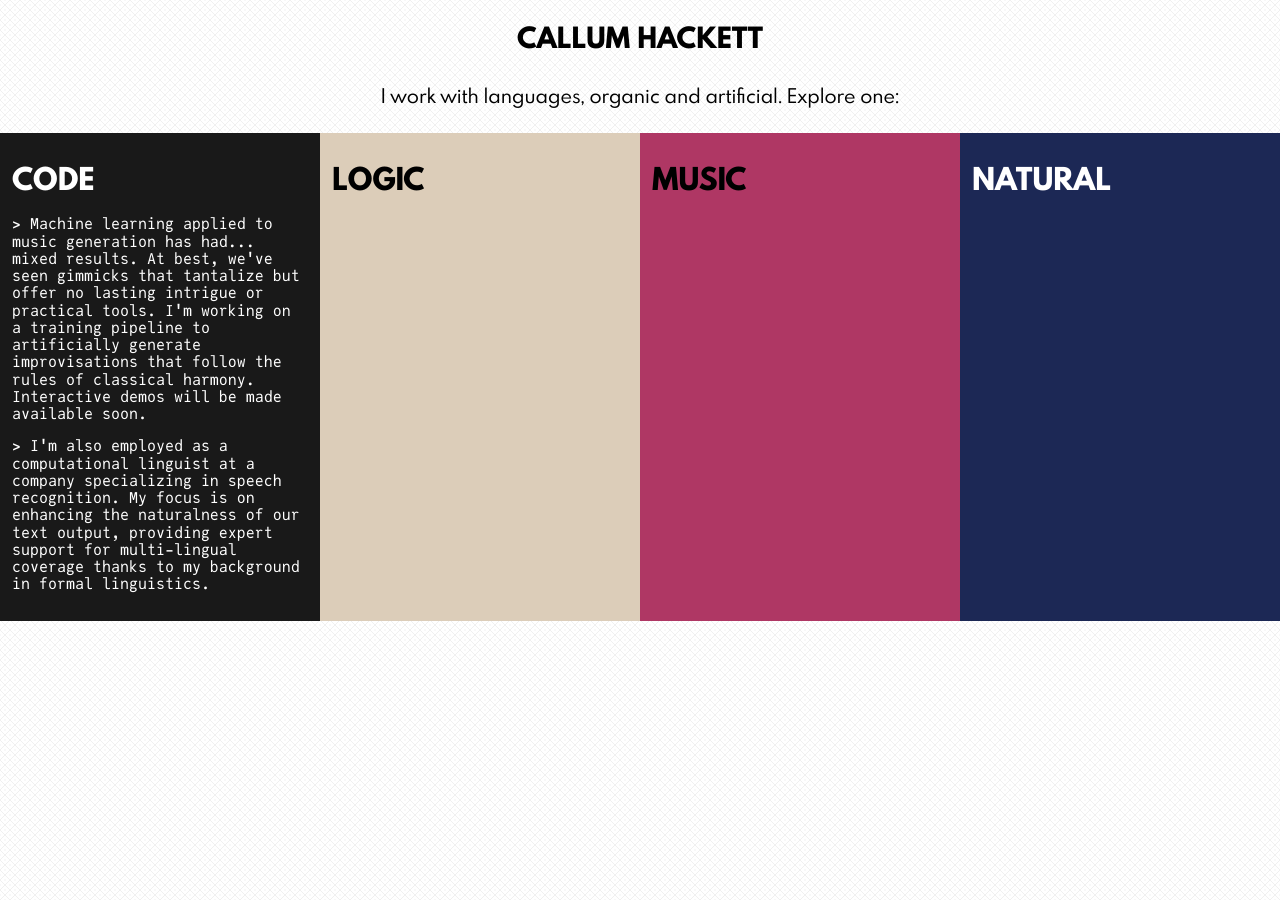
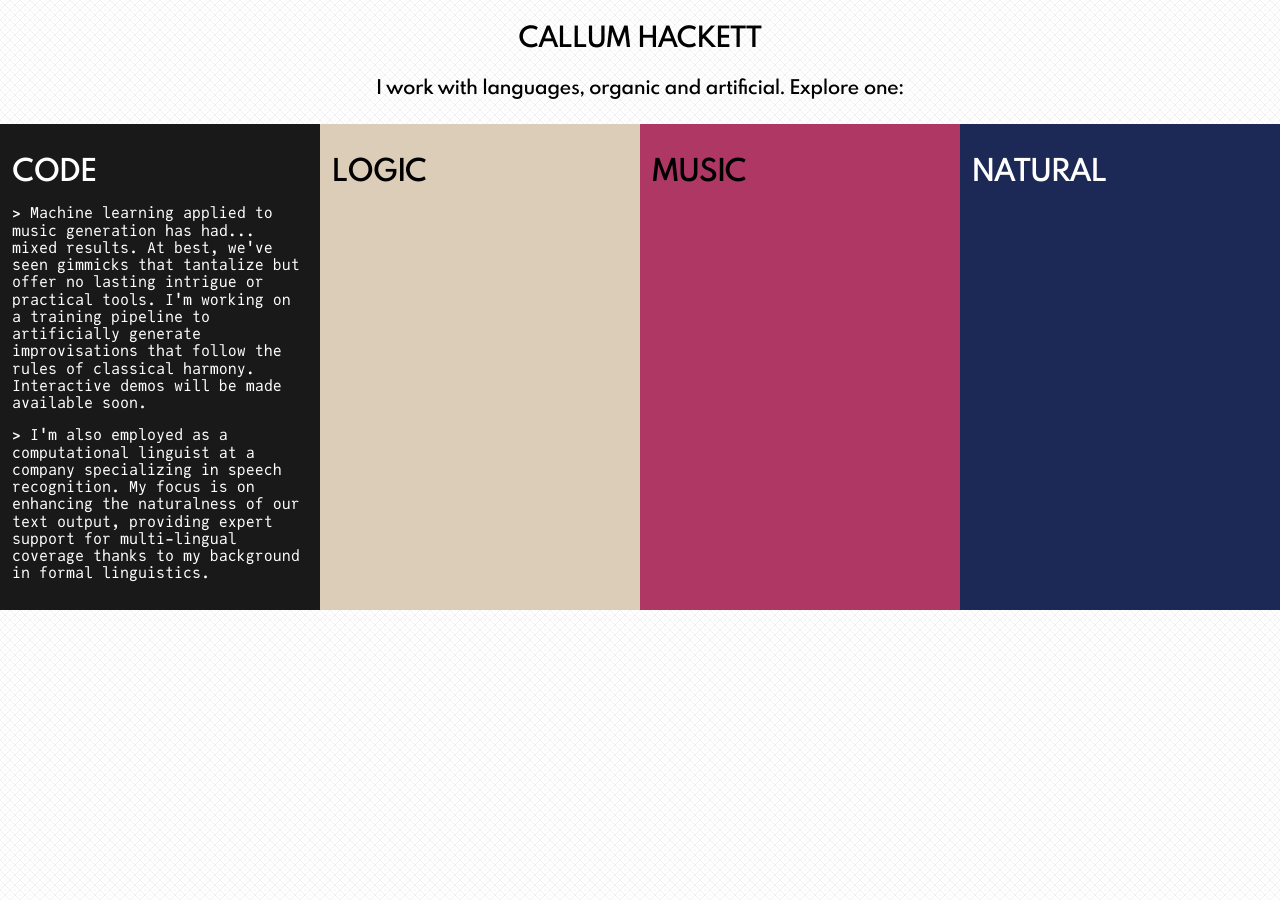
Before and after one commit to callumhackett/callumhackett.github.io, a Jekyll site: the page index.html, which Jekyll copies as it is, in a window 1280 px wide. Built offline with Jekyll 4.4.1, drawn with Linux system fonts in a browser that asks for light colours.

Commit message:
font styles

```diff
--- a/index.html
+++ b/index.html
@@ -11,7 +11,7 @@
     <body>
         <h1>CALLUM HACKETT</h1>
         <div class="description">
-            <h4>I work with languages, organic and artificial. Explore one:</h4>
+            <p>I work with languages, organic and artificial. Explore one:</p>
         </div>
         <div class="front-table">
             <div class="code-block">
--- a/style.css
+++ b/style.css
@@ -8,7 +8,7 @@
     font-family: 'spartan';
     src: url('fonts/spartanmb-extra-bold-webfont.woff2') format('woff2'),
          url('fonts/spartanmb-extra-bold-webfont.woff') format('woff');
-    font-weight: 700;
+    font-weight: bolder;
     font-style: normal;
 }
 
@@ -16,7 +16,7 @@
     font-family: 'spartan';
     src: url('fonts/spartanmb-regular-webfont.woff2') format('woff2'),
          url('fonts/spartanmb-regular-webfont.woff') format('woff');
-    font-weight: 400;
+    font-weight: normal;
     font-style: normal;
 }
 
@@ -24,7 +24,7 @@
     font-family: 'spartan';
     src: url('fonts/spartanmb-semibold-webfont.woff2') format('woff2'),
          url('fonts/spartanmb-semibold-webfont.woff') format('woff');
-    font-weight: 500;
+    font-weight: bold;
     font-style: normal;
 }
 
@@ -81,15 +81,15 @@ h1 {
     color: #000;
     font-family: spartan, futura, sans-serif;
     font-size: 26px;
-    font-weight: 700;
+    font-weight: bolder;
     text-align: center;
 }
 
-.description {
+.description p {
     color: #000;
     font-family: spartan, futura, serif;
-    font-size: 16px;
-    font-weight: 500;
+    font-size: 18px;
+    font-weight: bold;
     margin-bottom: 24px;
     text-align: center;
 }
@@ -140,9 +140,3 @@ h2 {
     font-size: 22px;
     font-weight: bolder;
 }
-
-h4 {
-    font-family: spartan, futura, sans-serif;
-    font-size: 18px;
-    font-weight: normal;
-}
```
